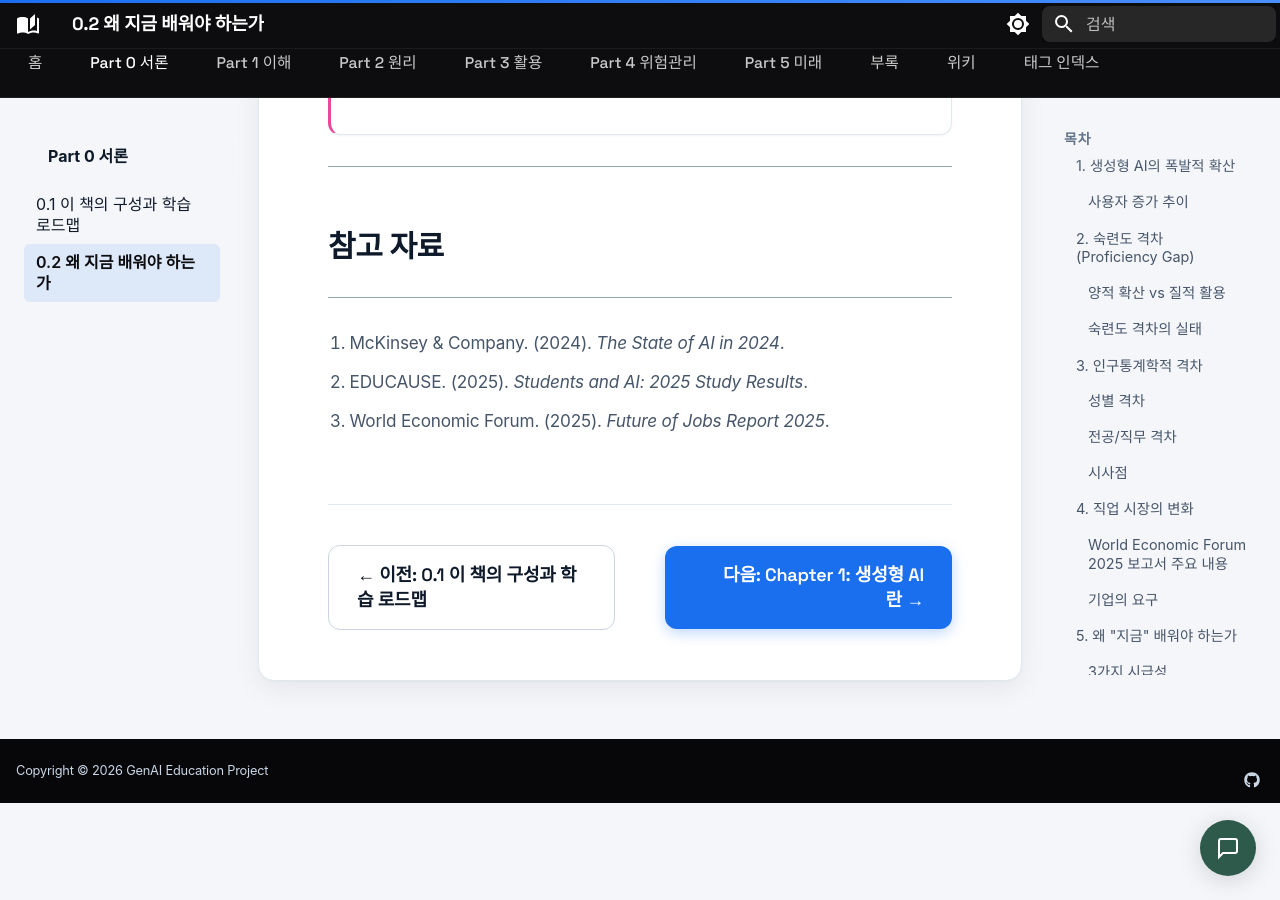
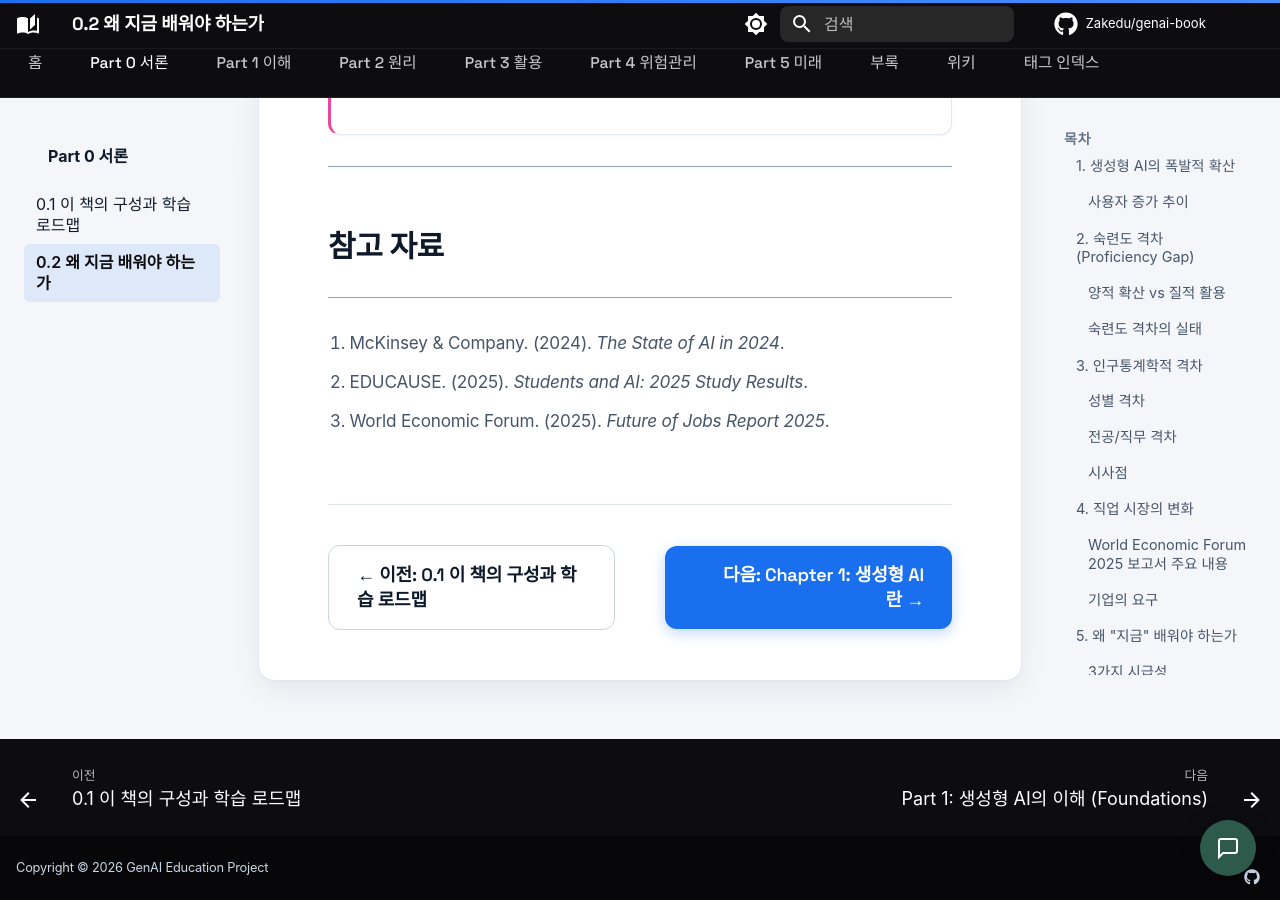
Before and after one commit to Zakedu/genai-book, an MkDocs documentation site: the page built from docs/part0/ch00-why-now.md, in a window 1280 px wide and 900 px high, scrolled down 7003 px. Built offline with MkDocs 1.6.1 and Material for MkDocs 9.7.7, drawn with Linux system fonts in a browser that asks for light colours; some web fonts are replaced; comment, search, counter and statistics services are not loaded.

Commit message:
config: 사이트 설정 퀵윈 — site_url 교정, repo 링크, instant/footer/tooltips 활성, 한국어 검색 개선, git-revision 플러그인
- site_url 127.0.0.1 → 실제 배포 URL (sitemap/canonical/OG 정상화)
- repo_url/repo_name 연결
- navigation.instant(+progress)/footer, search.share, content.tooltips 활성
- navigation.expand 제거 (위키 84문서 모바일 드로어 과부하)
- 검색 separator에 한국어 구두점 경계 추가
- git-revision-date-localized 등록

Co-Authored-By: Claude Opus 4.8 (1M context) <noreply@anthropic.com>
Claude-Session: https://claude.ai/code/session_01N16c5oXJiDEiGHfnif4bnH

```diff
--- a/mkdocs.yml
+++ b/mkdocs.yml
@@ -1,7 +1,9 @@
 site_name: 생성형 AI 완전 정복
 site_description: 대학생과 성인을 위한 생성형 AI 활용 가이드
 site_author: GenAI Education Project
-site_url: http://127.0.0.1:8000
+site_url: https://zakedu.github.io/genai-book/
+repo_url: https://github.com/Zakedu/genai-book
+repo_name: Zakedu/genai-book
 
 # 테마 설정
 theme:
@@ -14,13 +16,17 @@ theme:
     - navigation.tabs           # 상단 Part별 탭
     - navigation.tabs.sticky    # 스크롤해도 탭 고정
     - navigation.sections       # 섹션 구분
-    - navigation.expand         # 사이드바 자동 확장
     - navigation.top            # 맨 위로 버튼
     - navigation.indexes        # 섹션 인덱스 페이지
+    - navigation.instant        # SPA식 즉시 페이지 전환
+    - navigation.instant.progress # 전환 진행 표시
+    - navigation.footer         # 내장 이전/다음 (수제 nav-buttons 대체)
     - search.suggest            # 검색 제안
     - search.highlight          # 검색 하이라이트
+    - search.share              # 검색 결과 공유 링크
     - content.code.copy         # 코드 복사 버튼
     - content.tabs.link         # 탭 연결
+    - content.tooltips          # 용어 hover 툴팁 (abbr 연동)
     - toc.follow                # 목차 따라가기
 
   # 컬러 팔레트 (라이트/다크 모드)
@@ -54,8 +60,12 @@ plugins:
       lang:
         - ko
         - en
-      separator: '[\s\-\.]+'
+      separator: '[\s\-\.,;:!?/()\[\]{}"''·]+'
   - tags
+  - git-revision-date-localized:
+      type: date
+      locale: ko
+      fallback_to_build_date: true
 
 # Markdown 확장
 markdown_extensions:
```
Also changed, not shown: 1 other file.
